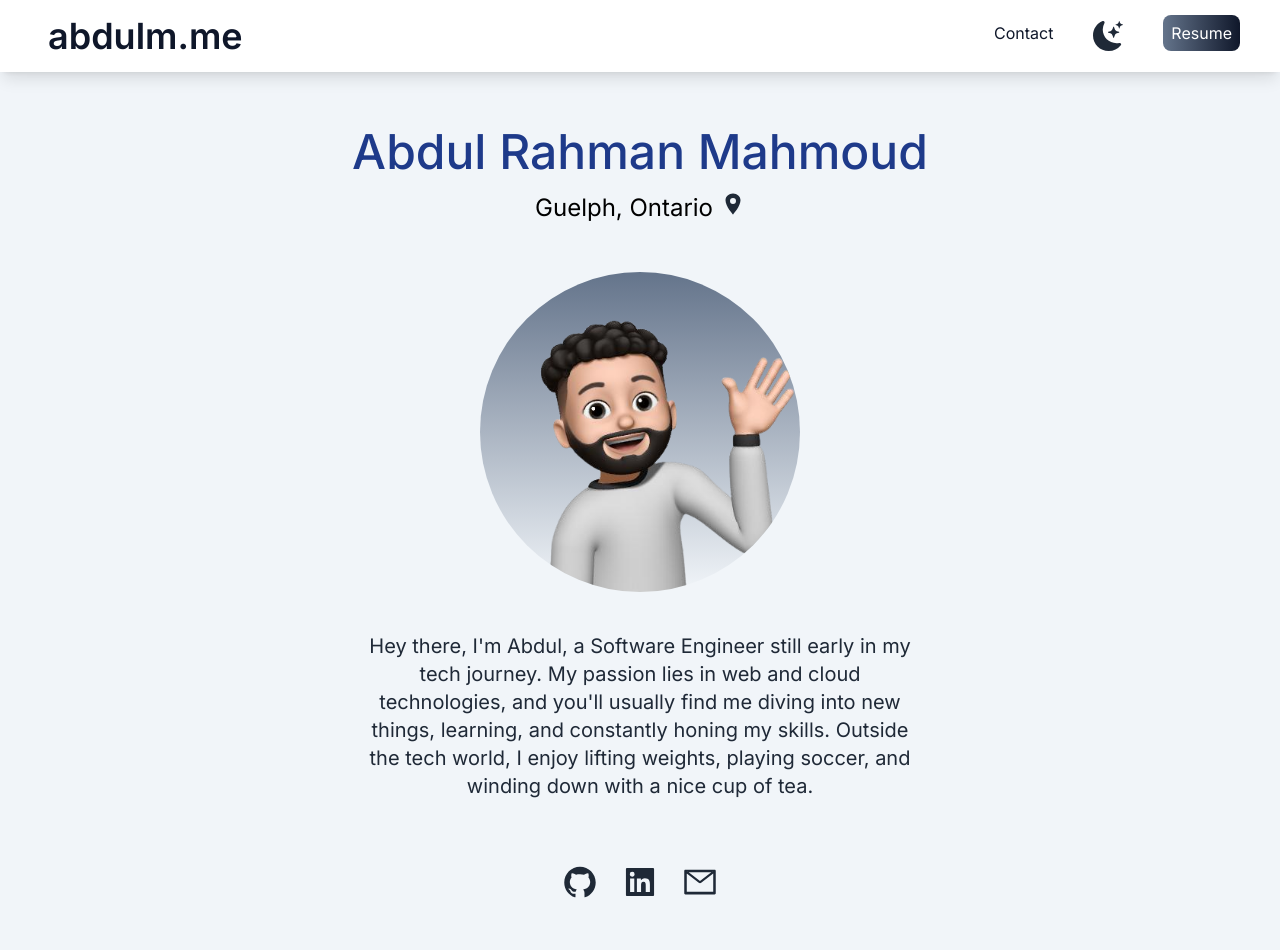
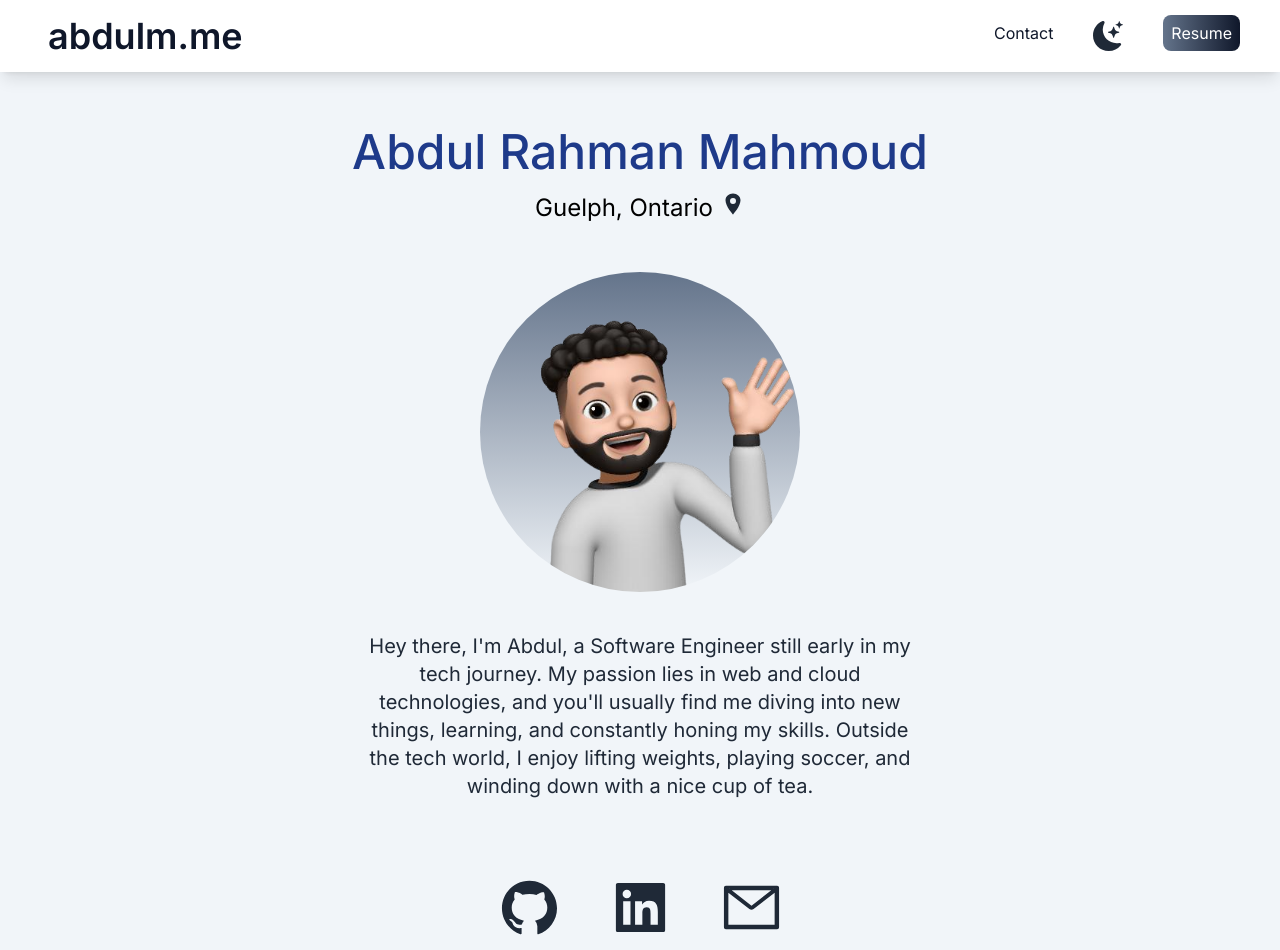
Before and after one commit to abdulm7/protfolio.me, a Next.js app: page / in a window 1280 px wide. Shown: the top 950 px of the page. Built offline with nearby package versions, Linux system fonts and the light colour scheme.

Commit message:
Add: hover animations + text on hover for icons

```diff
--- a/src/app/globals.css
+++ b/src/app/globals.css
@@ -55,3 +55,42 @@ html {
   filter: grayscale(100%);
   pointer-events: none; /* Disable form interaction */
 }
+
+.logo-container {
+  position: relative;
+  cursor: pointer;
+  transition: transform 0.3s ease-out;
+}
+
+.logo {
+  font-size: 1.75em; /* Initial size of the logo */
+}
+
+.logo-text {
+  display: none;
+  position: absolute;
+  bottom: -1.5em; /* Adjust the distance of text from the logo */
+  left: 50%;
+  transform: translateX(-50%);
+  font-size: 0.8em;
+  white-space: nowrap;
+  opacity: 0; /* Initial opacity set to 0 */
+  transition: opacity 0.3s ease-in-out; /* Add transition for opacity */
+}
+
+.logo-container:hover {
+  transform: scale(1.2); /* Enlarge the logo on hover */
+}
+
+.logo-container:hover .logo-text {
+  display: block; /* Show the text on hover */
+  opacity: 1; /* Fade in the text on hover */
+}
+
+.animated-link {
+  transition: transform 0.3s ease-in-out;
+}
+
+.animated-link:hover {
+  transform: scale(1.25); /* Scale up on hover */
+}
--- a/src/app/page.js
+++ b/src/app/page.js
@@ -7,6 +7,7 @@ import { IoLocationSharp } from "react-icons/io5";
 import gradpic from 'public/images/me.png';
 import ResponsiveNavbar from 'src/app/components/navbar.js';
 import ContactForm from 'src/app/components/contactForm.js';
+import Link from 'next/link';
 
 
 export default function Home() {
@@ -20,10 +21,10 @@ export default function Home() {
   };
 
   return (
-    <div className={darkMode ? 'dark' : ""} style={{scrollBehavior:'smooth'}}>
+    <div className={darkMode ? 'dark' : ""} style={{ scrollBehavior: 'smooth' }}>
 
 
-      <ResponsiveNavbar darkMode={darkMode} setDarkMode={setDarkMode}/>
+      <ResponsiveNavbar darkMode={darkMode} setDarkMode={setDarkMode} />
       <main className="bg-slate-100 px-4 sm:px-8 md:px-10 lg:px-16 xl:px-20 mt-14 dark:bg-slate-900">
 
         <section className="min-h-screen">
@@ -33,7 +34,11 @@ export default function Home() {
               Abdul Rahman Mahmoud
             </h2>
             <h3 className="text-lg flex justify-center sm:text-xl md:text-xl lg:text-1xl xl:text-2xl py-2 dark:text-sky-50">
-              Guelph, Ontario <div className='w-2'> </div><IoLocationSharp className='text-gray-800 dark:text-white'/>
+              <Link href="https://maps.app.goo.gl/gJro1fhwLhWCLJ4d9" target='_blank' className="tran flex animated-link">
+                Guelph, Ontario
+                <div className='w-2'> </div>
+                <IoLocationSharp className='text-gray-800 dark:text-white ' />
+              </Link>
             </h3>
             <div className="relative mx-auto my-10 bg-gradient-to-b rounded-full w-40 sm:w-60 md:w-80 lg:w-96 xl:w-80 h-40 sm:h-60 md:h-80 lg:h-96 xl:h-80 overflow-hidden dark:bg-gradient-to-b from-slate-500">
               <Image alt="Abdul-Avatar" src={gradpic} />
@@ -46,15 +51,18 @@ export default function Home() {
             </p>
           </div>
 
-          <div className="flex text-3xl sm:text-2xl md:text-3xl lg:text-3xl xl:text-4xl justify-center gap-6 text-gray-800 dark:text-white">
-            <a href="https://github.com/abdulm7" target='_blank'>
-              <AiFillGithub className='text-gray-800 dark:text-white'/>
+          <div className="flex text-3xl sm:text-2xl md:text-3xl lg:text-3xl xl:text-4xl justify-center gap-12 text-gray-800 dark:text-white p-3">
+            <a href="https://github.com/abdulm7" target='_blank' className="logo-container">
+              <AiFillGithub className='logo text-gray-800 dark:text-white' />
+              <span className="logo-text sm:text-md md:text-lg lg:text-xl xl:text-xl text-gray-800 dark:text-white">GitHub</span>
             </a>
-            <a href="https://www.linkedin.com/in/abdulm7/" target='_blank'>
-              <AiFillLinkedin className='text-gray-800 dark:text-white'/>
+            <a href="https://www.linkedin.com/in/abdulm7/" target='_blank' className="logo-container">
+              <AiFillLinkedin className='logo text-gray-800 dark:text-white' />
+              <span className="logo-text sm:text-md md:text-lg lg:text-xl xl:text-xl text-gray-800 dark:text-white">LinkedIn</span>
             </a>
-            <a href="mailto:abdul.m0701@gmail.com" target='_blank'>
-              <AiOutlineMail className='text-gray-800 dark:text-white'/>
+            <a href="mailto:abdul.m0701@gmail.com" target='_blank' className="logo-container">
+              <AiOutlineMail className='logo text-gray-800 dark:text-white' />
+              <span className="logo-text text-gray-800 dark:text-white sm:text-md md:text-lg lg:text-xl xl:text-xl transition-opacity duration-1000">Email</span>
             </a>
           </div>
 
@@ -64,9 +72,9 @@ export default function Home() {
 
       <section id="contact" className='bg-slate-100 dark:bg-slate-900 pt-10'>
         <h2 className="text-center text-3xl sm:text-3xl pd:text-4xl lg:text-5xl xl:text-5xl py-2 text-blue-900 font-medium dark:text-slate-100">
-              Get in Touch!
-            </h2>
-        <ContactForm darkMode={darkMode} setDarkMode={setDarkMode}/>
+          Get in Touch!
+        </h2>
+        <ContactForm darkMode={darkMode} setDarkMode={setDarkMode} />
       </section>
 
       {/* <section className='flex justify-center'>
--- a/src/app/pages/api/route.js
+++ b/src/app/pages/api/route.js
@@ -25,10 +25,10 @@ export async function POST(req, res) {
     try {
         // Send email
         const info = await transporter.sendMail({
-            from: `abdulm.me Contact Form Submission <${process.env.NEXT_EMAIL}>`,
+            from: `Message from ${name} <${process.env.NEXT_EMAIL}>`,
             to: process.env.NEXT_RECEIVER,
             replyTo: email,
-            subject: `Message from ${name}`,
+            subject: `abdulm.me: Contact Form Submission`,
             html: `
             <p><strong>Name:</strong> ${name}</p>
             <p><strong>Email:</strong> ${email}</p>
```
